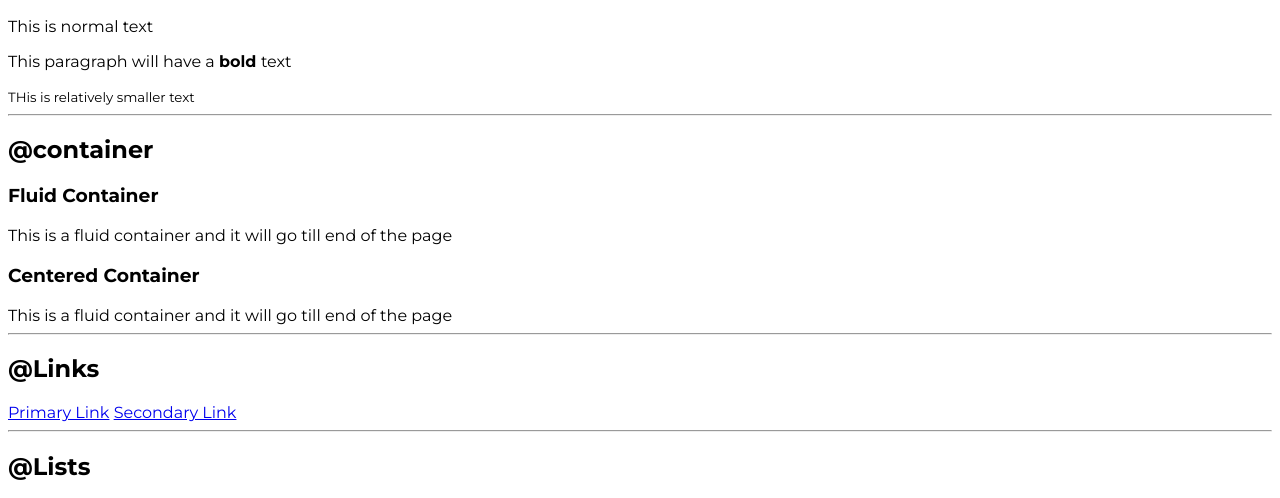
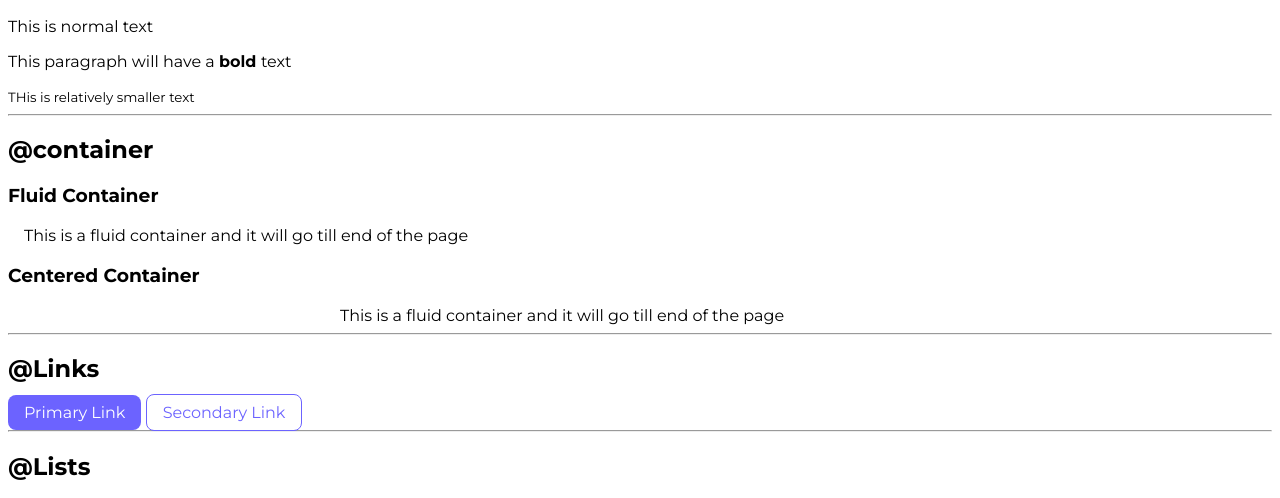
Before and after one commit to smilegupta/Component--Library, a plain HTML site: page index.html in a window 1280 px wide. Shown: the part 282-780 px from the top of the page. Drawn offline with Linux system fonts and the light colour scheme.

Commit message:
link css

```diff
--- a/styles.css
+++ b/styles.css
@@ -1,5 +1,37 @@
 @import url('https://fonts.googleapis.com/css2?family=Montserrat:wght@400;700&display=swap');
+
+:root{
+    --primary-color: #6C63FF;
+}
 
 body{
     font-family: 'Montserrat', sans-serif;
 }
+
+/** Container **/
+.container{
+    padding: 0rem 1rem;
+}
+
+.container-center{
+    max-width: 600px;
+    margin: auto;
+}
+
+/** Links **/
+
+.link{
+    text-decoration: none;
+    padding: 0.5rem 1rem;
+}
+.link-primary{
+    background-color: var(--primary-color);
+    border-radius: 0.5rem;
+    color: white;
+}
+
+.link-secondary{
+    color: var(--primary-color);
+    border-radius: 0.5rem;
+    border: 1px solid var(--primary-color)
+}
```
